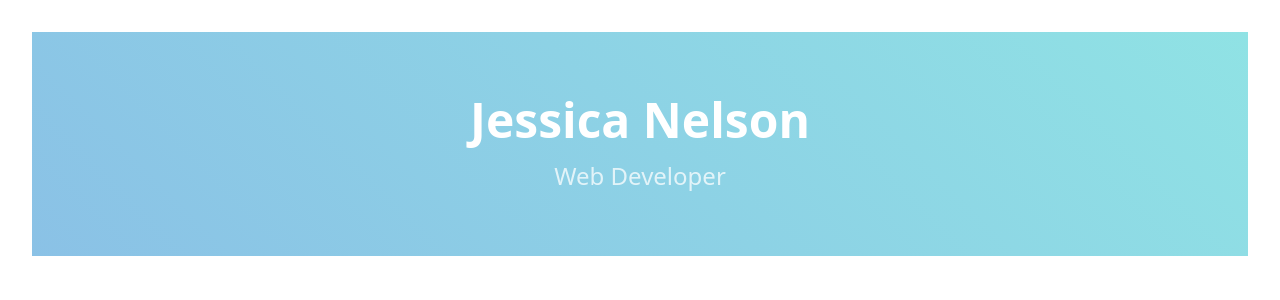
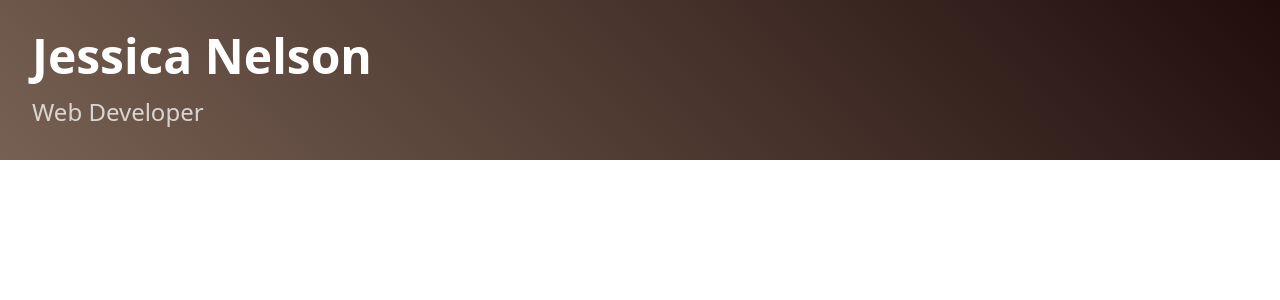
Before and after one commit to jessicamnelsonn/cpnt265-final-capstone-project, a SvelteKit app: page / in a window 1280 px wide. Shown: the top 300 px of the page. Built offline with nearby package versions, Linux system fonts and the light colour scheme.

Commit message:
created header

```diff
--- a/src/lib/components/Hero.svelte
+++ b/src/lib/components/Header.svelte
@@ -3,7 +3,7 @@
   export let subtitle = "Web Developer";
 </script>
 
-<div class="text-white p-16 text-center animate-gradient">
+<div class="text-white p-8 animate-gradient">
   <h1 class="text-5xl font-extrabold mb-4">{title}</h1>
   <p class="text-2xl opacity-75">{subtitle}</p>
 </div>
@@ -22,7 +22,7 @@
   }
 
   .animate-gradient {
-    background: linear-gradient(45deg, #7F7FD5, #86A8E7, #91EAE4);
+    background: linear-gradient(45deg, #dfd1c4, #BFA58E, #120000);
     background-size: 400% 400%;
     animation: gradient 15s ease infinite;
   }
--- a/src/routes/+layout.svelte
+++ b/src/routes/+layout.svelte
@@ -1,5 +1,10 @@
 <script>
   import "../app.css";
+  import Header from '../lib/components/Header.svelte';
 </script>
 
 <slot />
+
+<main>
+  <Header />
+</main>
--- a/src/routes/+page.svelte
+++ b/src/routes/+page.svelte
@@ -1,7 +1,3 @@
 <script>
-import Hero from '../lib/components/Hero.svelte';
+
 </script>
-
-<main class="p-8">
-  <Hero />
-</main>
```
